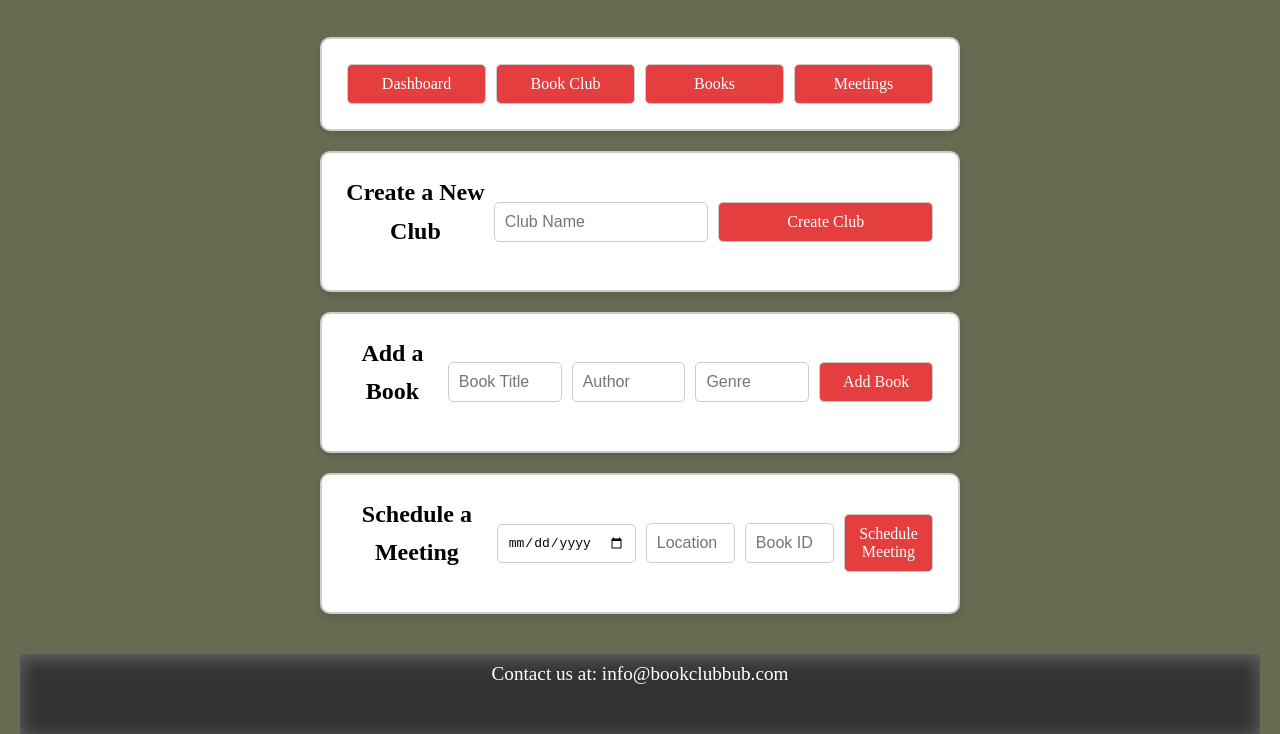
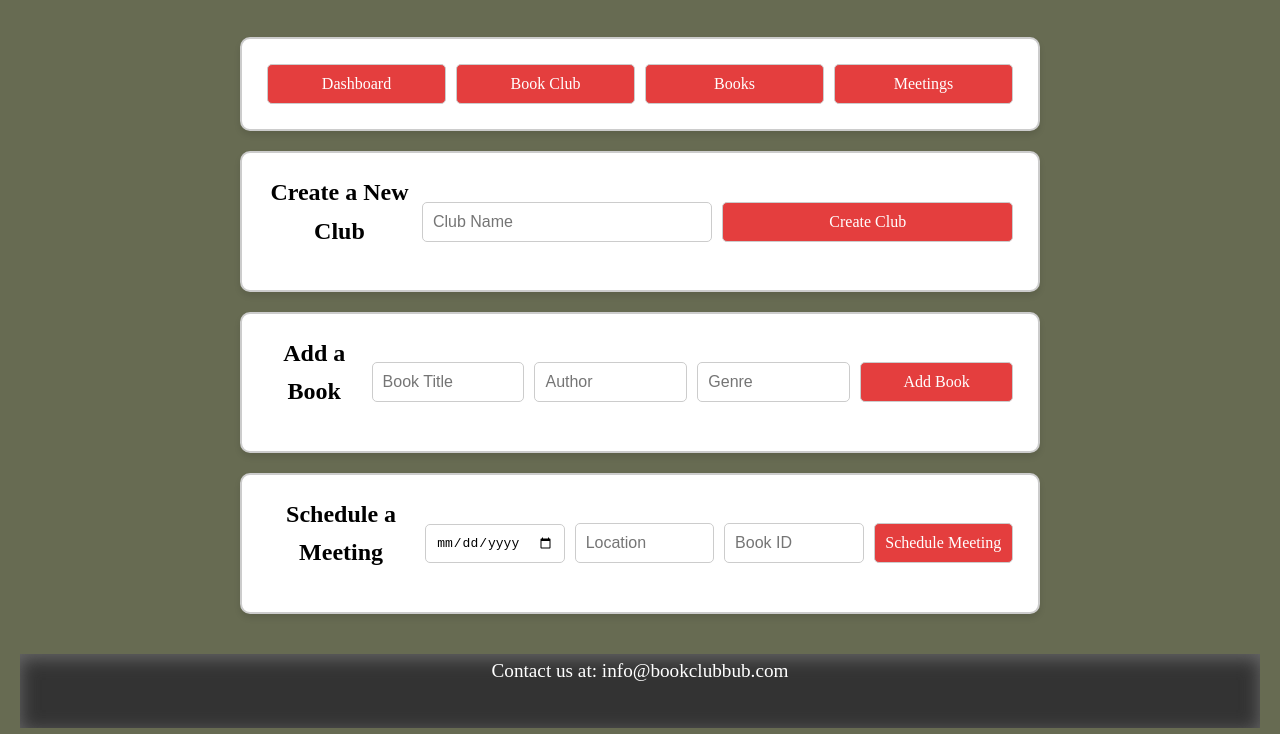
Before and after one commit to JakeMackBrown/Book-Club-Bub, a website: page index.html in a window 1280 px wide. Shown: the part 280-1014 px from the top of the page. Drawn offline with Linux system fonts and the light colour scheme; a web font is replaced by a local one.

Commit message:
homepage needs tweaks, but will work for now. continuing functionality tomorrow

```diff
--- a/public/styles.css
+++ b/public/styles.css
@@ -95,7 +95,8 @@ section {
     padding: 20px;
     box-shadow: 0 4px 6px rgba(0,0,0,0.1);
     border-radius: 10px;
-    width: 80%
+    width: 100%;
+    max-width: 900px
 }
 
 section h2 {
@@ -135,7 +136,7 @@ footer {
     width: 100%;
     background: #333;
     color: #fff;
-    padding: 5px 0;
+    padding: 2px 0;
     text-align: center;
     margin-top: 20px;
     box-shadow: inset 0 4px 18px rgb(106, 106, 106)
```
